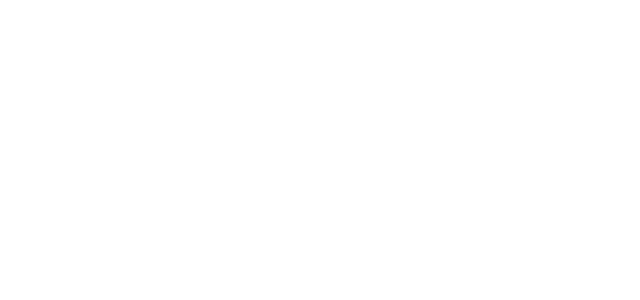
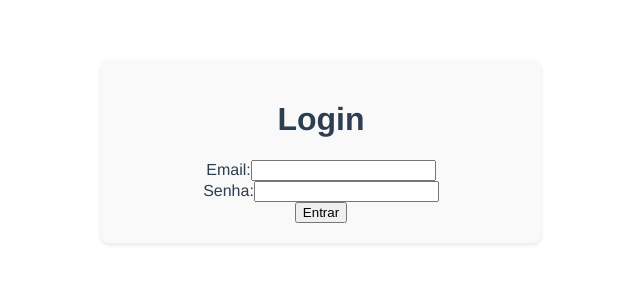
Before and after one commit to miilanez/desafio-contacti, a Vue app: page /login in a window 1280 px wide. Shown: the top 300 px of the page, without its empty margins (319-959 px from the left). Built offline with nearby package versions, Linux system fonts and the light colour scheme; the HTML template or start-up script is replaced by a standard one.

Commit message:
:recycle: refactor: refatorando regras validas de acesso no Login

```diff
--- a/src/router/index.js
+++ b/src/router/index.js
@@ -56,6 +56,7 @@
   } else if (to.meta.requiresRecursosHumanos && userRole !== 'recursos-humanos') {
     next('/dashboard');
   } else {
+    next();
   }
 });
 
--- a/src/views/Login.vue
+++ b/src/views/Login.vue
@@ -37,19 +37,12 @@
 
       if (success) {
         const userRole = this.$store.getters.userRole;
+        const validRoles = ['admin', 'desenvolvedor', 'recursos-humanos'];
 
-        switch (userRole) {
-          case 'admin':
-            this.$router.push('/dashboard')
-            break;
-          case 'desenvolvedor':
-            this.$router.push('/dashboard')
-            break;
-          case 'recursos-humanos':
-            this.$router.push('/dashboard')
-            break;
-          default:
-            this.$router.push('/login');
+        if (validRoles.includes(userRole)) {
+          this.$router.push('/dashboard');
+        } else {
+          this.$router.push('/login');
         }
       } else {
         this.error = 'Credenciais inválidas. Tente novamente.';
```
